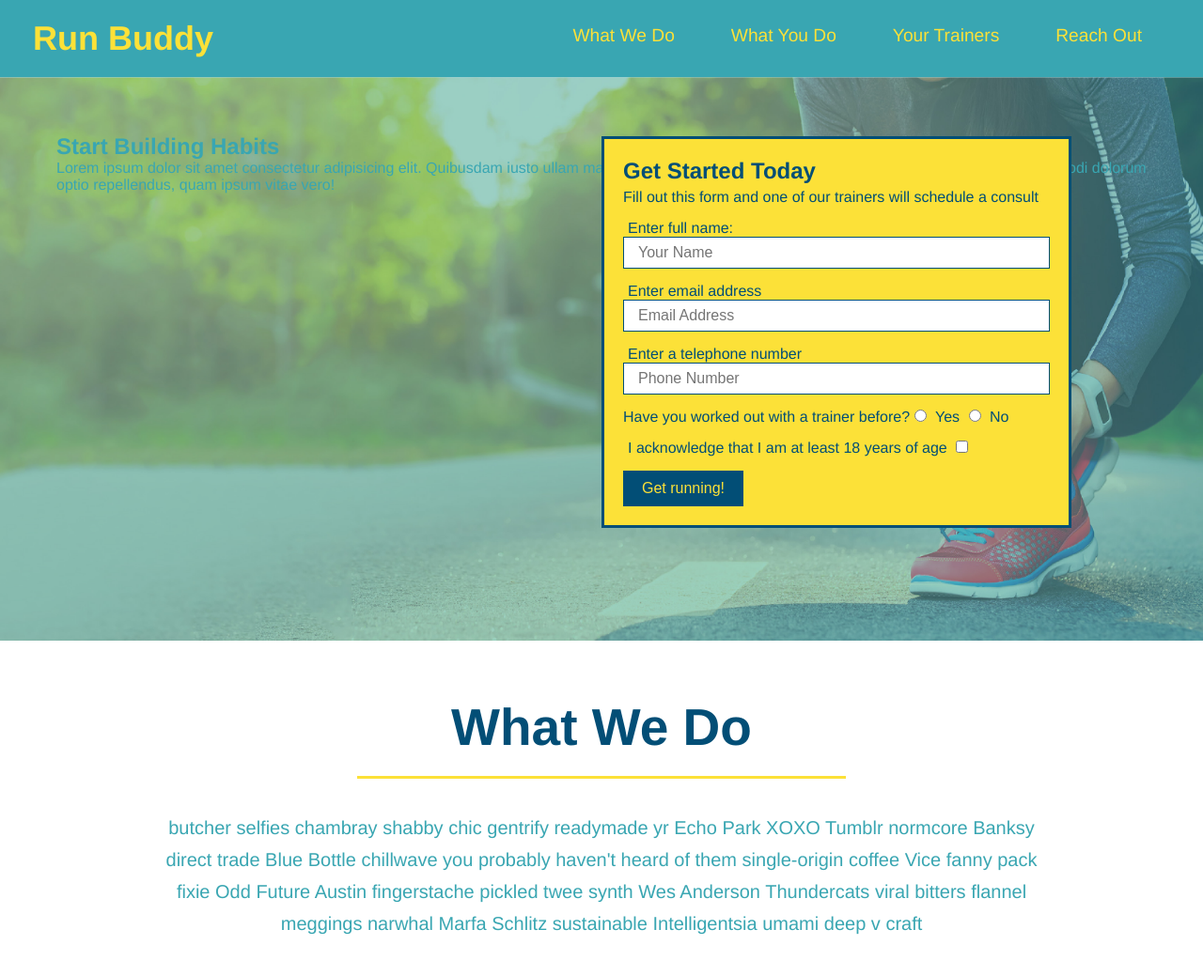
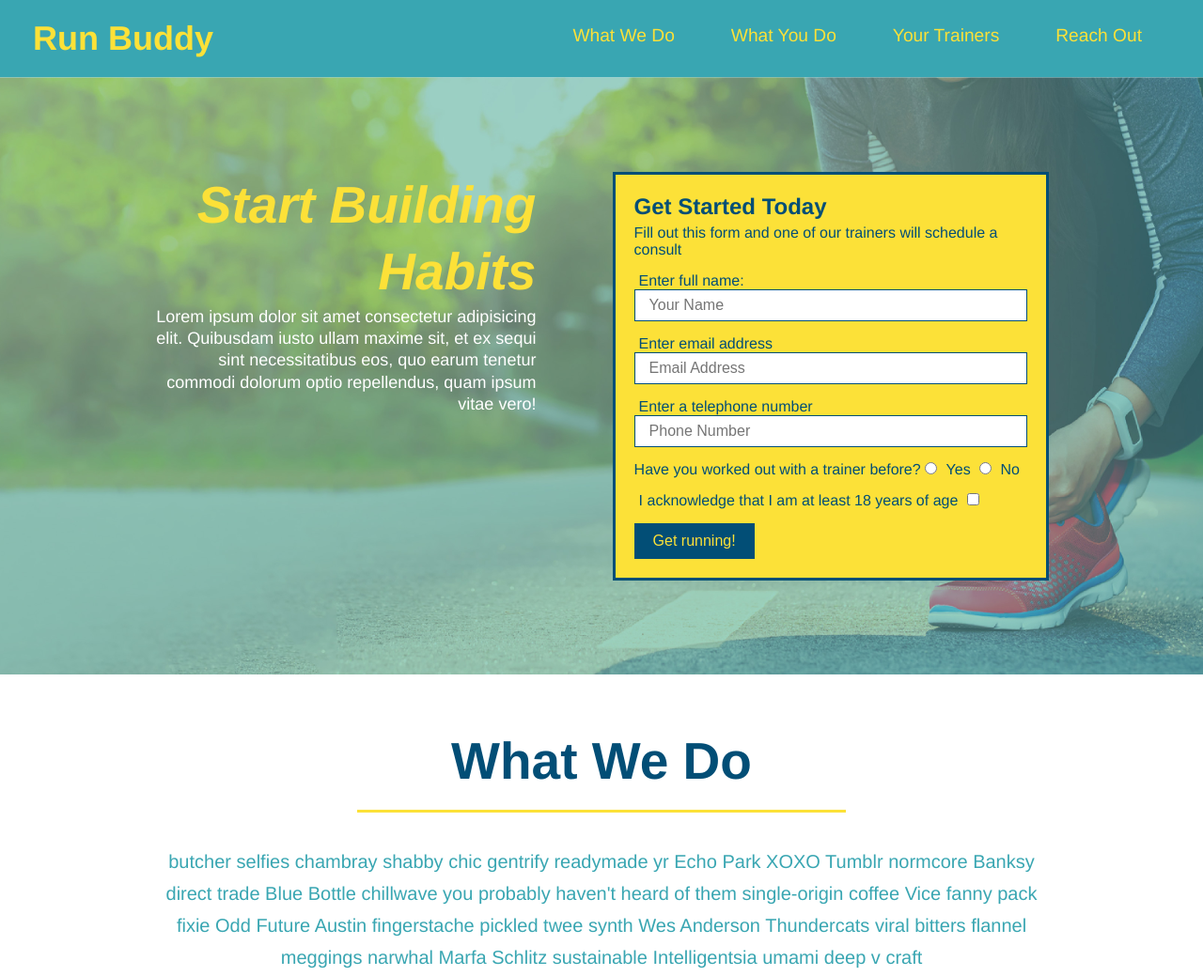
Before and after one commit to jleitz27/run-buddy, a plain HTML site: page index.html in a window 1280 px wide. Shown: the top 1039 px of the page at 94% size. Drawn offline with Linux system fonts and the light colour scheme.

Commit message:
add flexbox to the hero

```diff
--- a/assets/css/style.css
+++ b/assets/css/style.css
@@ -49,21 +49,23 @@ header nav ul li a {
     font-size: 1.5vw;
 }
 
+/* Footer styles start */
 footer {
     background: #fce138;
     width: 100%;
     padding: 40px 35px;
+    display: flex;
+    justify-content: space-between;
+    flex-wrap: wrap;
 }
 
 footer h2 {
-    display: inline;
-    color: #024e76;
+   color: #024e76;
     font-size: 30px;
     margin: 0;
 }
 
 footer div {
-    float: right;
     line-height: 1.5;
     text-align: right;
 }
@@ -79,21 +81,35 @@ section {
 /* Hero style start */
 .hero {
     background-image: url(../images/hero-bg.jpg);
-    height: 600px;
     background-size: cover;
     background-position: center;
-    position: relative;
+    display: flex;
+    justify-content: center;
+    flex-wrap: wrap;
+}
+
+.hero-cta {
+    width: 35%;
+    text-align: right;
+    margin: 3.5%;
+    color: #fff;
+    font-size: 18px;
+    line-height: 1.3;
+}
+
+.hero-cta h2 {
+    font-style: italic;
+    font-size: 55px;
+    color: #fce138;
 }
 
 .hero-form {
     background-color: #fce138;
     color: #024e76;
     padding: 20px;
-    width: 500px;
     border: solid 3px #024e76;
-    position: absolute;
-    bottom: 120px;
-    right: 140px;
+    width: 40%;
+    margin: 3.5%;
 }
 
 .hero-form h3 {
```
